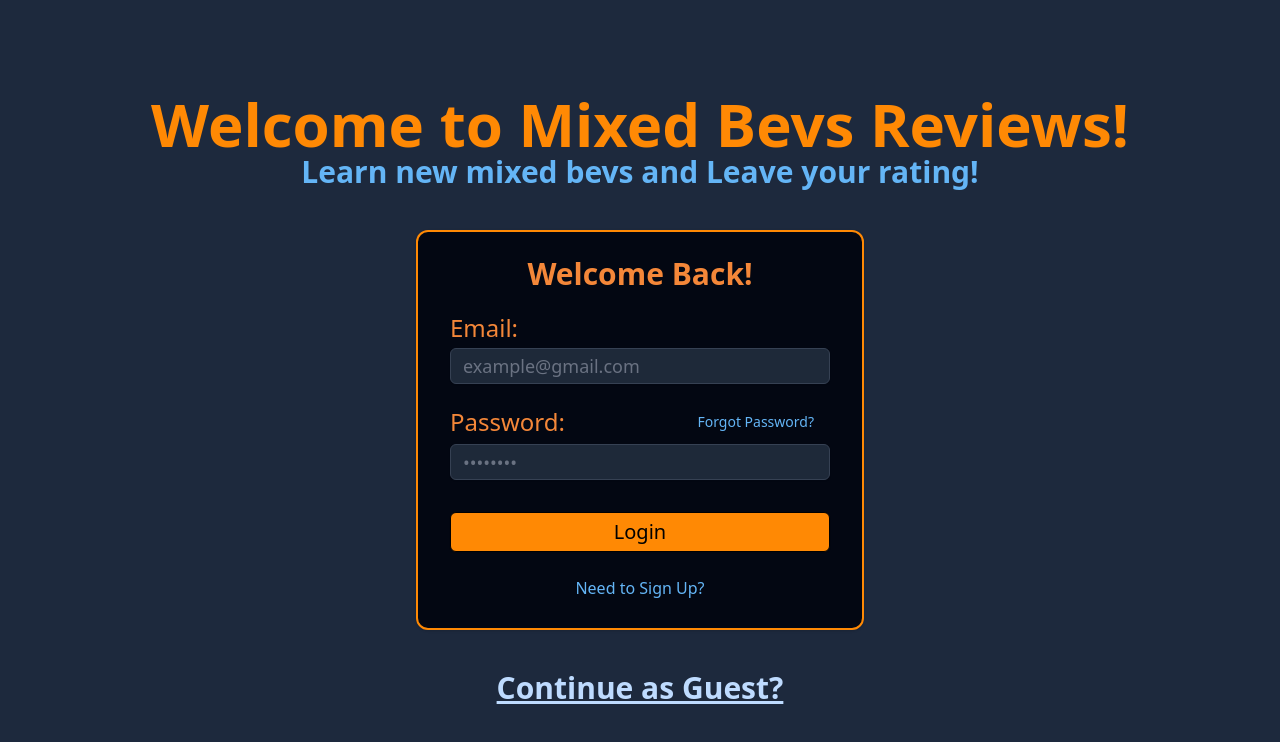
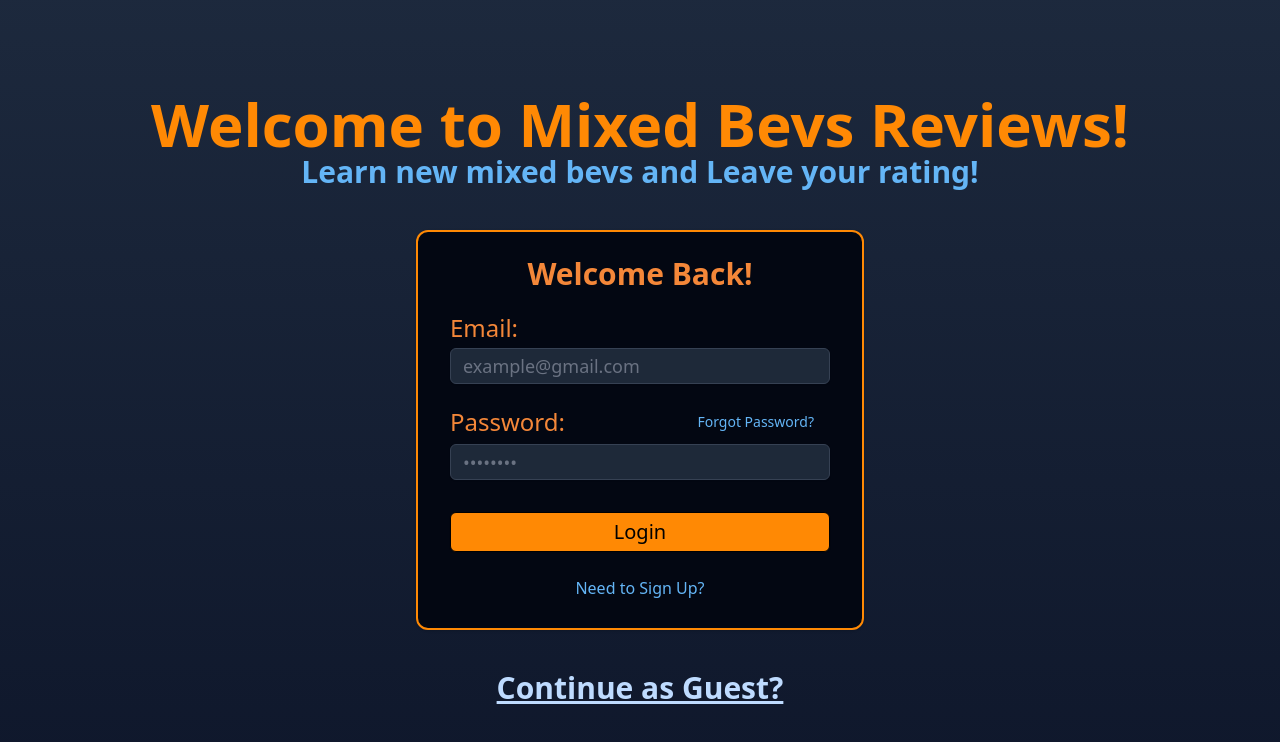
Before and after one commit to Jesus711/Mixed-Drinks-Reviews, a Next.js app: page / in a window 1280 px wide. Shown: the top 742 px of the page. Built offline with nearby package versions, Linux system fonts and the light colour scheme; no server answers.

Commit message:
Added linear gradient background

```diff
--- a/app/layout.tsx
+++ b/app/layout.tsx
@@ -25,7 +25,7 @@ export default function RootLayout({
   return (
     <html lang="en">
       <body
-        className={`${geistSans.variable} ${geistMono.variable} antialiased bg-slate-800`}
+        className={`${geistSans.variable} ${geistMono.variable} relative antialiased bg-linear-to-t from-slate-900 to-slate-800`}
       >
         {children}
       </body>
```
